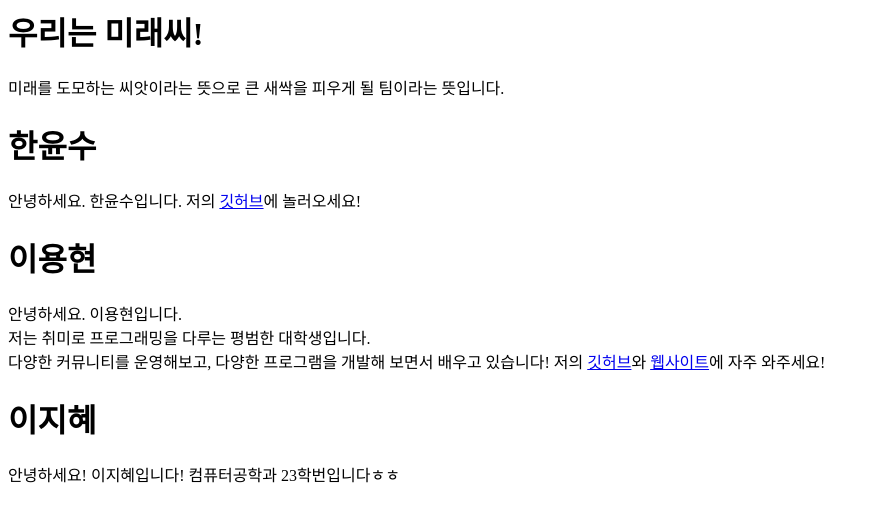
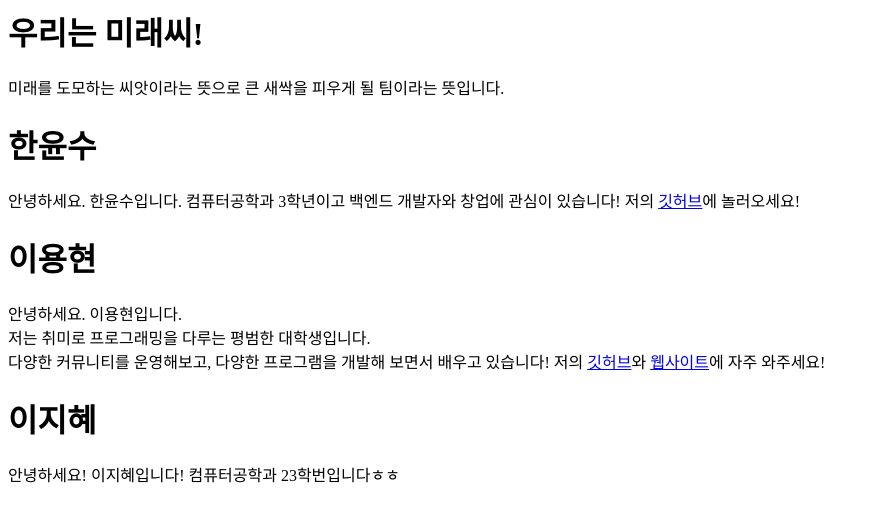
Before and after one commit to likelion11-kangwon/team-8-second, a plain HTML site: page index.html in a window 1280 px wide. Shown: the whole page, without its empty margins (0-878 px from the left). Drawn offline with Linux system fonts and the light colour scheme.

Commit message:
Merge Challenge 5

```diff
--- a/index.html
+++ b/index.html
@@ -1,7 +1,9 @@
 <h1>우리는 미래씨!</h1>
 미래를 도모하는 씨앗이라는 뜻으로 큰 새싹을 피우게 될 팀이라는 뜻입니다.
 <h1>한윤수</h1>
-안녕하세요. 한윤수입니다. 저의 <a href="https://github.com/HanYoonSoo">깃허브</a>에 놀러오세요!
+안녕하세요. 한윤수입니다.
+컴퓨터공학과 3학년이고 백엔드 개발자와 창업에 관심이 있습니다!
+ 저의 <a href="https://github.com/HanYoonSoo">깃허브</a>에 놀러오세요!
 <h1>이용현</h1>
 안녕하세요. 이용현입니다.<br/>
 저는 취미로 프로그래밍을 다루는 평범한 대학생입니다.<br/>
```
